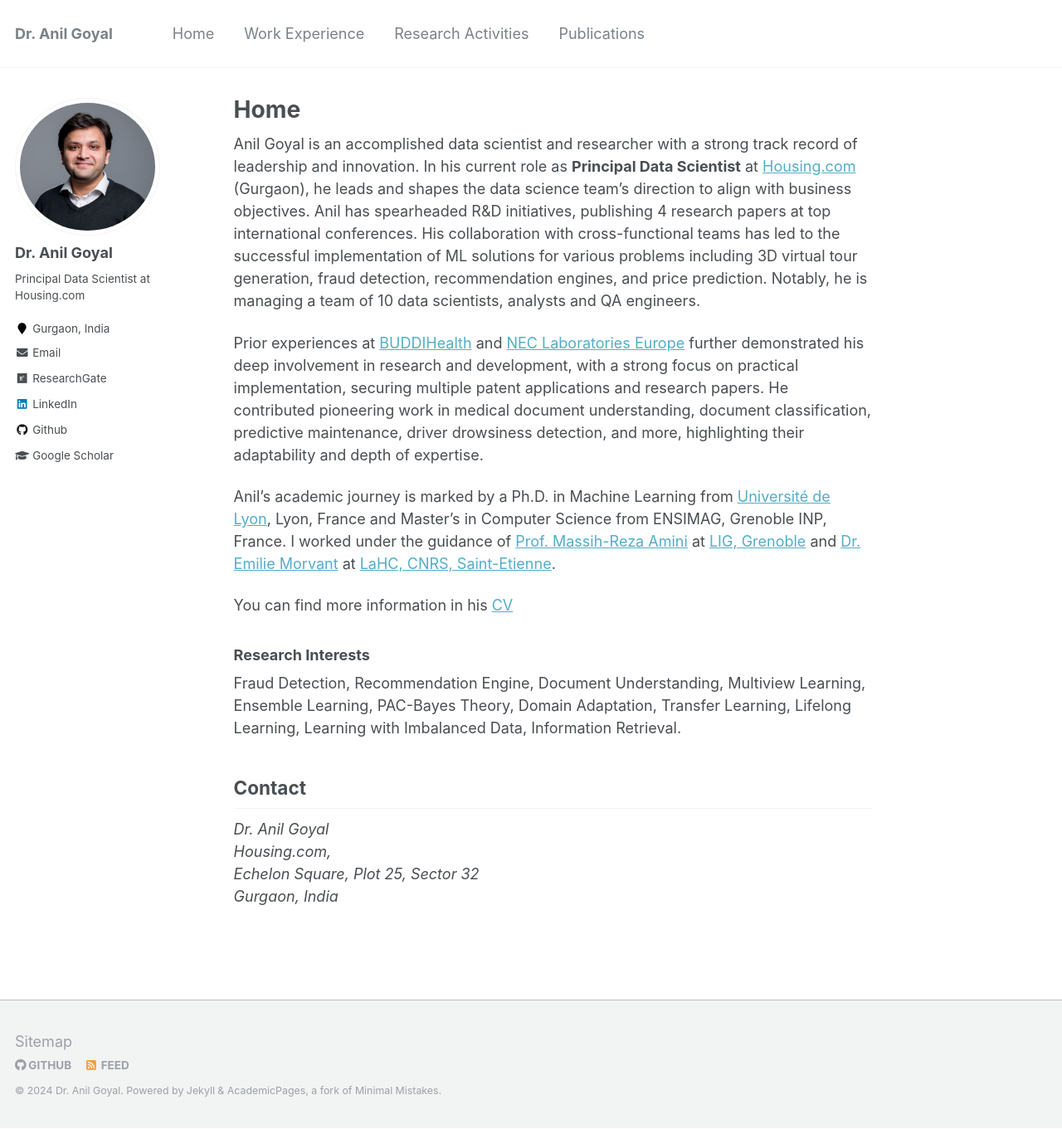
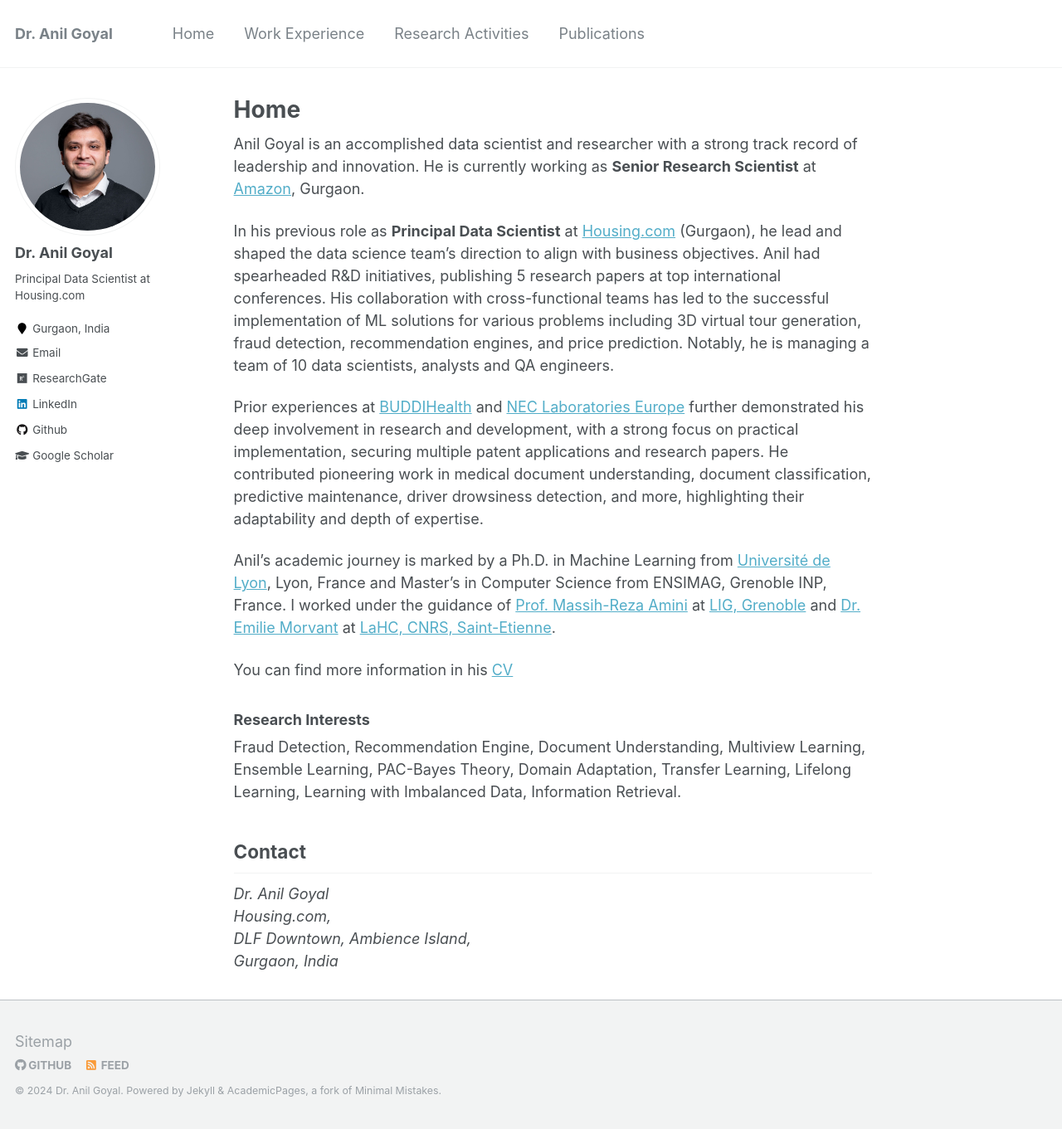
Before and after one commit to goyalanil/goyalanil.github.io, a Jekyll site: the page built from _pages/about.md, in a window 1280 px wide and 1361 px high. Shown: the whole window at 83% size. Built offline with Jekyll 4.4.1, drawn with Linux system fonts in a browser that asks for light colours.

Commit message:
Update about.md

```diff
--- a/_pages/about.md
+++ b/_pages/about.md
@@ -8,7 +8,9 @@
   - /about.html
 ---
 
-Anil Goyal is an accomplished data scientist and researcher with a strong track record of leadership and innovation. In his current role as **Principal Data Scientist** at [Housing.com](https://housing.com/) (Gurgaon), he leads and shapes the data science team's direction to align with business objectives. Anil has spearheaded R&D initiatives, publishing 4 research papers at top international conferences. His collaboration with cross-functional teams has led to the successful implementation of ML solutions for various problems including 3D virtual tour generation, fraud detection, recommendation engines, and price prediction. Notably, he is managing a team of 10 data scientists, analysts and QA engineers.
+Anil Goyal is an accomplished data scientist and researcher with a strong track record of leadership and innovation. He is currently working as **Senior Research Scientist** at [Amazon](https://www.amazon.science/), Gurgaon.
+
+In his previous role as **Principal Data Scientist** at [Housing.com](https://housing.com/) (Gurgaon), he lead and shaped the data science team's direction to align with business objectives. Anil had spearheaded R&D initiatives, publishing 5 research papers at top international conferences. His collaboration with cross-functional teams has led to the successful implementation of ML solutions for various problems including 3D virtual tour generation, fraud detection, recommendation engines, and price prediction. Notably, he is managing a team of 10 data scientists, analysts and QA engineers.
 
 Prior experiences at [BUDDIHealth](https://buddi.ai/) and [NEC Laboratories Europe](https://www.neclab.eu/) further demonstrated his deep involvement in research and development, with a strong focus on practical implementation, securing multiple patent applications and research papers. He contributed pioneering work in medical document understanding, document classification, predictive maintenance, driver drowsiness detection, and more, highlighting their adaptability and depth of expertise.
 
@@ -21,5 +23,5 @@
 
 ## Contact
 <address>
-  Dr. Anil Goyal <br />Housing.com,<br />  Echelon Square, Plot 25, Sector 32 <br /> Gurgaon, India<br />
+  Dr. Anil Goyal <br />Housing.com,<br />  DLF Downtown, Ambience Island, <br /> Gurgaon, India<br />
 </address>
```
